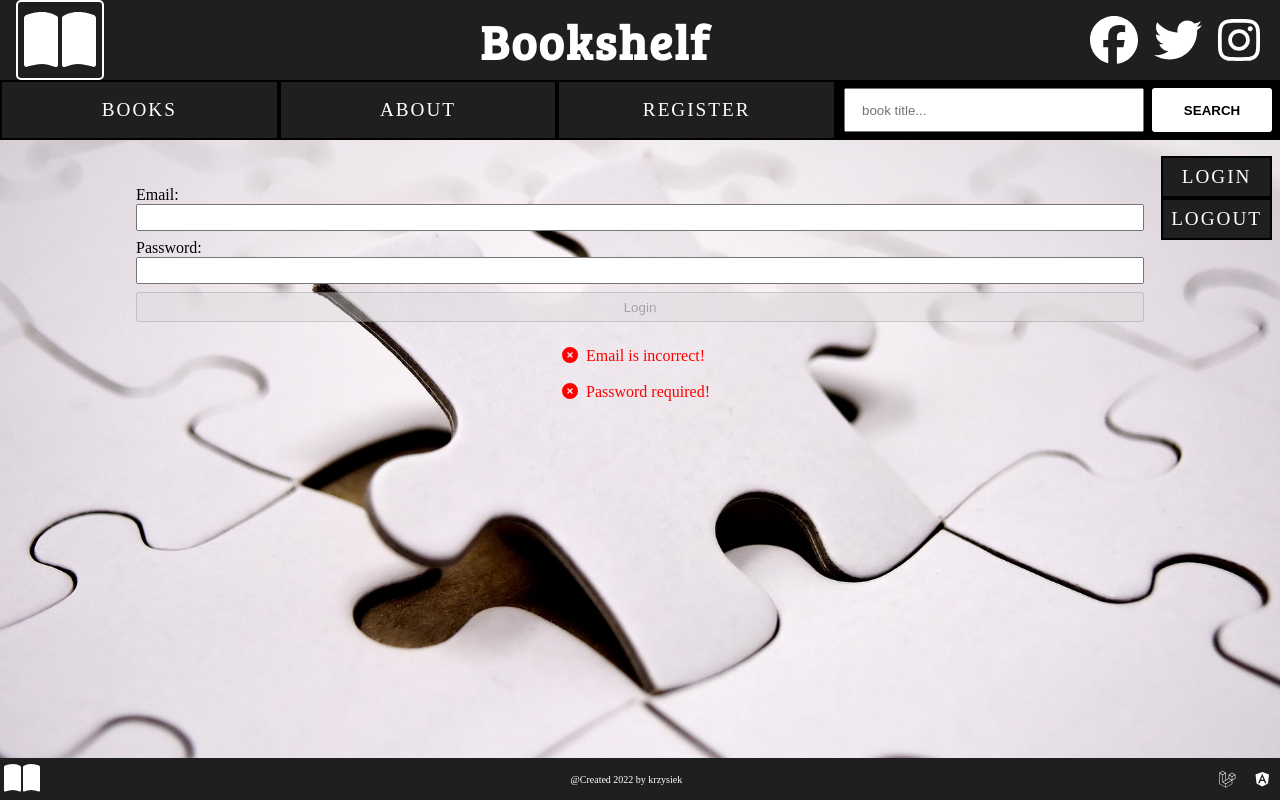
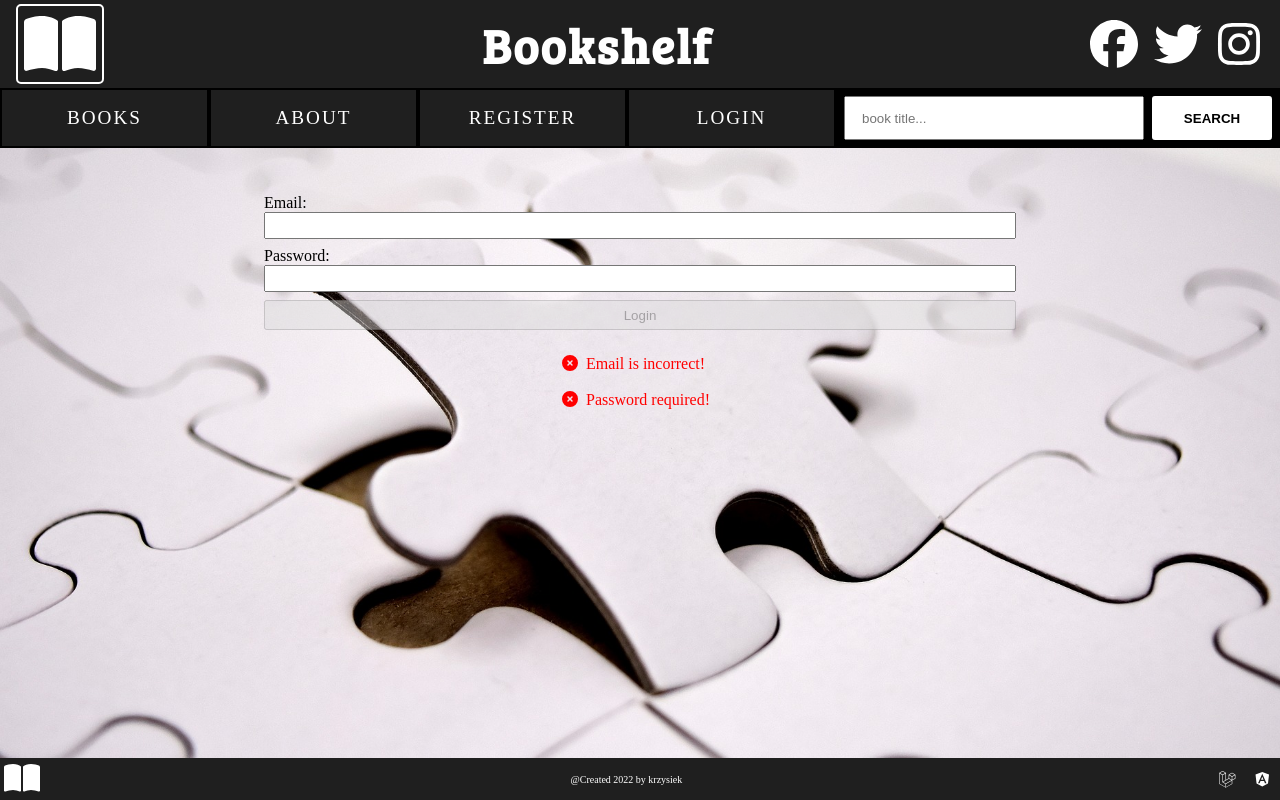
Before and after one commit to krzysiekm266/mybookshelf, an Angular app: page /bookshelf/login in a window 1280 px wide. Built offline with nearby package versions, Linux system fonts and the light colour scheme.

Commit message:
layout changes

```diff
--- a/src/app/components/books-list/books-list.component.html
+++ b/src/app/components/books-list/books-list.component.html
@@ -6,7 +6,7 @@
      <th>Title</th>
      <th>Menu</th>
    </tr>
-   <tr *ngFor="let book of books">
+   <tr *ngFor="let book of books" class="title-row">
      <td class="title">
       <button>details</button>
        {{ book.title }}
--- a/src/app/components/books-list/books-list.component.scss
+++ b/src/app/components/books-list/books-list.component.scss
@@ -58,6 +58,9 @@ td.title {
   background-image: linear-gradient(45deg, $hover-color, $text-color, $bg-color);
 }
 
+tr.title-row:hover {
+  background-color: lighten($hover-color, 10%);
+}
 @media screen and (min-width:600px) {
   .page-title {
     display: none;
--- a/src/app/components/error/error.component.html
+++ b/src/app/components/error/error.component.html
@@ -2,5 +2,5 @@
 
   <fa-icon *ngIf="errors" [icon]="faCircleXmark" size="1x"[ngStyle]="{'color':'red'}"></fa-icon>
   <fa-icon *ngIf="!errors" [icon]="faCircleCheck" size="1x"[ngStyle]="{'color':'green'}"></fa-icon>
-  <p [ngStyle]="errors ? {'color':'red'} : {'color':'green'}">{{ msg }}</p>
+  <p [ngStyle]="errors ? {'color':'red'} : {'color':'green'}">{{ errors ? msg : msgValidated }}</p>
 </div>
--- a/src/app/components/error/error.component.ts
+++ b/src/app/components/error/error.component.ts
@@ -13,6 +13,7 @@ export class ErrorComponent implements OnInit {
   faCircleXmark = faCircleXmark;
   faCircleCheck = faCircleCheck;
   @Input() msg: string = '';
+  @Input() msgValidated: string = '';
 
   @Input() errors: boolean | undefined = true;
   constructor() {}
--- a/src/app/components/login/login.component.html
+++ b/src/app/components/login/login.component.html
@@ -13,8 +13,8 @@
   </div>
   <div class="errors">
     <app-error [errors]="loginForm.get('email')?.hasError('required') || loginForm.get('email')?.hasError('email')"
-      msg="Email is incorrect!"></app-error>
-    <app-error [errors]="loginForm.get('password')?.hasError('required')" msg="Password required!"></app-error>
+      msg="Email is incorrect!" msgValidated="Email correct."></app-error>
+    <app-error [errors]="loginForm.get('password')?.hasError('required')" msg="Password required!" msgValidated="Password OK"></app-error>
   </div>
 
 </div>
--- a/src/app/components/login/login.component.scss
+++ b/src/app/components/login/login.component.scss
@@ -49,8 +49,13 @@ button {
 }
 
 @media screen and (min-width:600px) {
+
+  form {
+    width: 60vw;
+  }
   .page-title {
     display: none;
   }
 
+
 }
--- a/src/app/components/logo/logo.component.scss
+++ b/src/app/components/logo/logo.component.scss
@@ -21,6 +21,7 @@ h1 {
 
 }
 .logo-icon {
+  margin: 4px;
   margin-left: 16px;
   padding: 6px;
   color: $text-color;
--- a/src/app/components/navigation/navigation.component.html
+++ b/src/app/components/navigation/navigation.component.html
@@ -14,6 +14,7 @@
   <h1>Bookshelf</h1>
   <div class="menu">
     <a *ngFor="let item of menu" [routerLink]="item" [routerLinkActive]="'active'">{{ item }} </a>
+    <a [routerLink]="'login'" (click)="closeMenu()">Login </a>
   </div>
   <div class="social-media">
     <app-social-media></app-social-media>
@@ -21,8 +22,8 @@
   <div class="search">
     <app-search></app-search>
   </div>
-  <div class="auth">
+  <!-- <div class="auth">
     <a [routerLink]="'login'" (click)="closeMenu()">Login </a>
-    <a (click)="logout()">Logout </a>
-  </div>
+    <a (click)="logout()" href="">Logout </a>
+  </div> -->
 </nav>
--- a/src/app/components/navigation/navigation.component.scss
+++ b/src/app/components/navigation/navigation.component.scss
@@ -15,6 +15,7 @@ h1 {
 }
 
 a {
+  display: flex;
   align-items: center;
   justify-content: center;
   padding: 4px;
@@ -140,36 +141,33 @@ span {
   h1 {
     display: none;
   }
+
+
   .navigation {
     position: relative;
+    flex-flow: row nowrap;
     max-height: 60px;
     gap: 0;
-    a {
-      //border: none;
-      position: relative;
-      height: auto;
-
-      padding: 0px 20px;
-      margin:  0px;
-    }
 
   }
   .auth {
+    position: absolute;
     display: flex;
     flex-direction: column;
     align-items: center;
     justify-content: center;
-    position: absolute;
 
-    width: auto;
-    height: auto;
-    bottom: -100px;
+    border: 2px solid blue;
+
+    width: 200px;
+    height: 200px;
     margin-right: 8px;
+    top:100px;
     right: 0;
-     a {
-      padding: 8px;
-     }
+
+
   }
+
   .hamburger {
     display: none;
   }
--- a/src/app/components/search/search.component.scss
+++ b/src/app/components/search/search.component.scss
@@ -9,7 +9,7 @@
   flex-direction: column;
   background-color: black;
   width: 100vw;
-  height: 7vh;
+  height: 8vh;
 }
 
 form {
```
